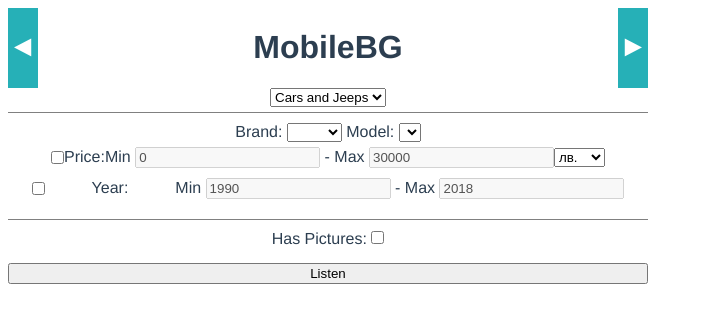
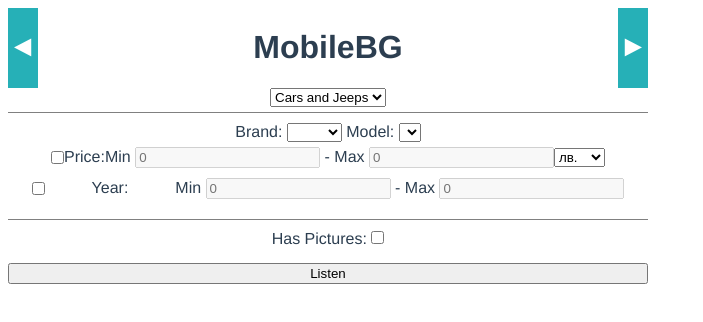
Before and after one commit to Bloodlister/Page-Change-Notifier, a Vue app: page / in a window 1280 px wide. Shown: the top 322 px of the page, without its empty margins (0-703 px from the left). Built offline with nearby package versions, Linux system fonts and the light colour scheme.

Commit message:
- When changing brands now the storage info for the model is cleared  - Fixed default value for BetweenNumbers

```diff
--- a/src/components/input/BetweenNumbers.vue
+++ b/src/components/input/BetweenNumbers.vue
@@ -1,6 +1,6 @@
 <template>
     <div class="input">
-        <input type="checkbox" v-model="active">
+        <input type="checkbox" v-model="active" @change="activate">
         <p class="inputLable">{{label}}:</p>
         <div class="number-input">
             Min <input :disabled="!active" type="number" min="0" placeholder="0" v-model="min_value" @input="validateValue(); save()">
@@ -19,23 +19,22 @@
     data: function () {
         return {
             active: false,
-            min_value: 0,
-            max_value: 100,
+            min_value: '',
+            max_value: '',
             error: false,
         }
     },
     mounted: function() {
-        if(this.extraData) {
-            if(this.extraData.min) {
-                this.min_value = this.extraData.min;
-            }
-            if(this.extraData.max) {
-                this.max_value = this.extraData.max;
-            }
-        }
         this.save();
     },
+
     methods: {
+        activate: function() {
+            this.min_value = '';
+            this.max_value = '';
+            this.save();
+        },
+
         validateValue: function() {
             if(this.min_value > this.max_value) {
                 this.error = true;
--- a/src/components/input/BrandModel.vue
+++ b/src/components/input/BrandModel.vue
@@ -1,7 +1,7 @@
 <template>
     <div class="search">
         Brand:
-        <select v-model="selectedBrand">
+        <select v-model="selectedBrand" @click="setBrand">
             <option value=""></option>
             <option v-for="(brandOption, index) in data.brandOptions"
                     :key="index"
@@ -9,7 +9,7 @@
         </select>
 
         Model:
-        <select>
+        <select v-model="selectedModel" @click="setModel">
             <option value=""></option>
             <option v-for="(modelOption, index) in modelsForBrand"
                     :key="index"
@@ -21,16 +21,26 @@
 <script>
 export default {
     name: 'BrandModel',
-    props: ['storage', 'hrefValues', 'data'],
+    props: ['storage', 'data'],
     data: function() {
         return {
             selectedBrand: '',
+            selectedModel: '',
         };
     },
     computed: {
         modelsForBrand: function() {
             return this.data.modelOptions[this.selectedBrand]
         }
+    },
+    methods: {
+        setBrand(event) {
+            this.storage[this.data.hrefValues.brand] = event.target.value;
+            this.storage[this.data.hrefValues.model] = '';
+        },
+        setModel(event) {
+            this.storage[this.data.hrefValues.model] = event.target.value;
+        },
     }
 }
 </script>
--- a/src/components/searches/MobileBG.vue
+++ b/src/components/searches/MobileBG.vue
@@ -9,7 +9,9 @@
             <brand-model :storage="storage"
                         :data="inputs.brandModel"/>
 
-            <currency :storage="storage" :dropdownData="inputs.price.dropdownData" :scopeData="inputs.price.scopeData" />
+            <currency :storage="storage"
+                    :dropdownData="inputs.price.dropdownData"
+                    :scopeData="inputs.price.scopeData" />
 
             <between-numbers v-for="(between, index) in inputs.betweens"
                             v-bind:key="index"
--- a/src/components/searches/data/MobileBG.js
+++ b/src/components/searches/data/MobileBG.js
@@ -1,7 +1,8 @@
 export default {
     brandModel: {
         hrefValues: {
-
+            brand: 'as',
+            model: 'sa',
         },
         brandOptions: [
             {
@@ -66,10 +67,6 @@
                 min: 'f10',
                 max: 'f11',
             },
-            extraData: {
-                min: 1990,
-                max: 2018,
-            },
         },
     ],
     checkboxes: [
```
